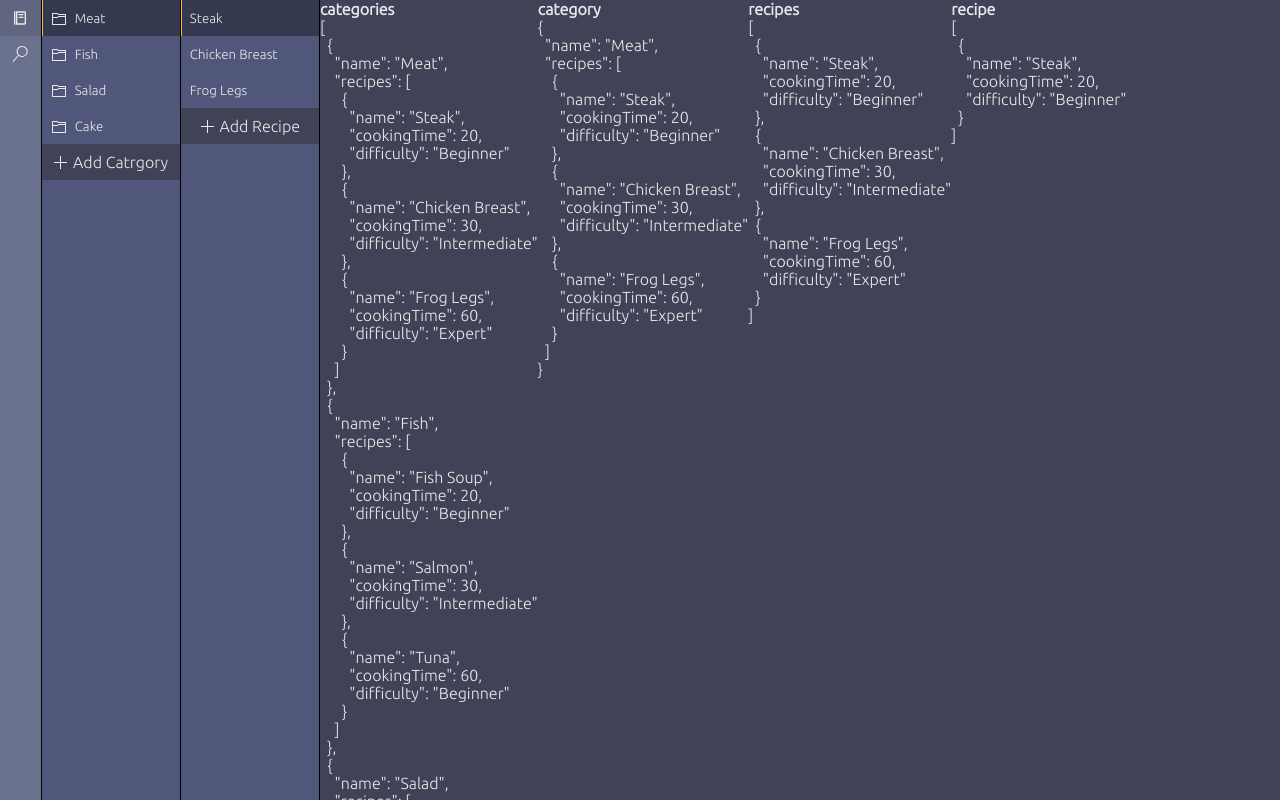
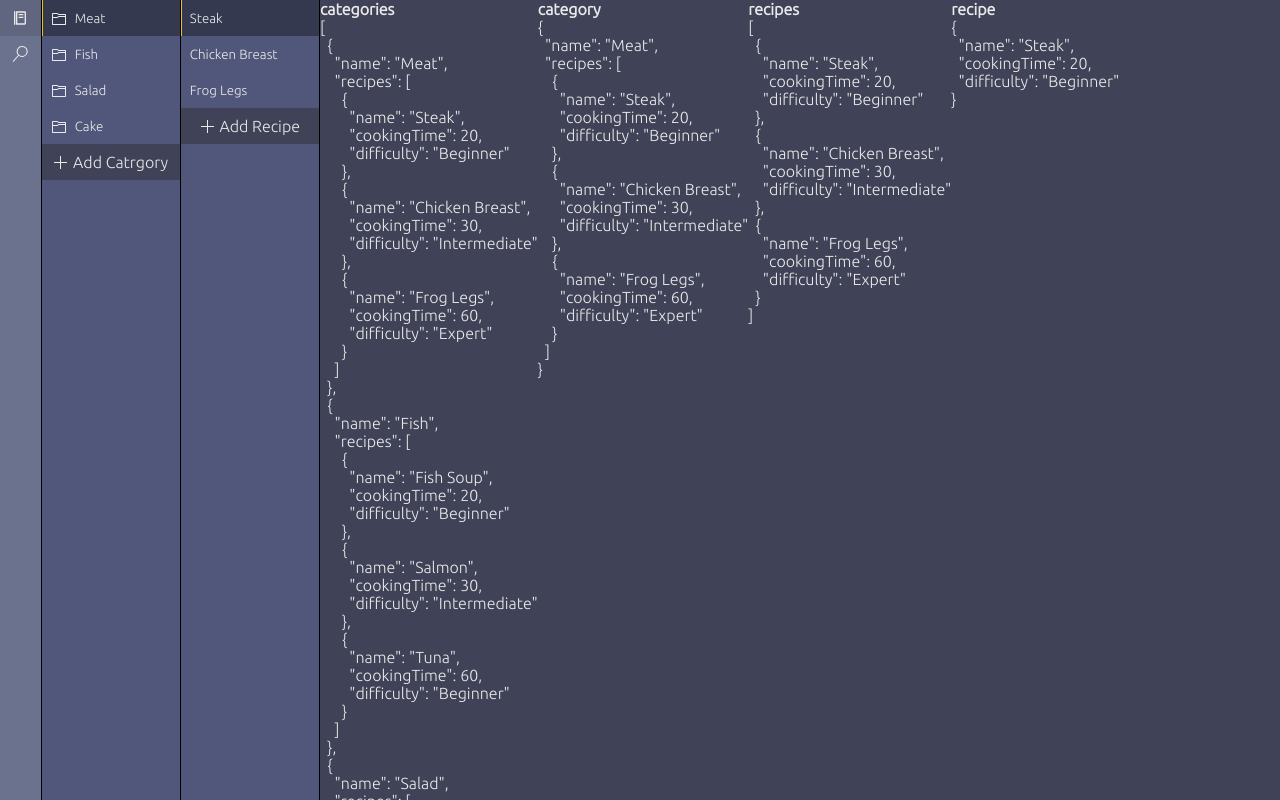
Before and after one commit to Vojka93/cooker-app, a React (Create React App) app in the folder frontend/: page / in a window 1280 px wide. Shown: the top 800 px of the page. Built offline with nearby package versions, Linux system fonts and the light colour scheme.

Commit message:
code cleanup

```diff
--- a/frontend/src/App.js
+++ b/frontend/src/App.js
@@ -53,20 +53,24 @@ function App() {
   )
 
   useEffect(() => {
-    const newCategoryState = { ...category, recipes }
-    setCategory(newCategoryState)
+    setCategory(categories.filter((x) => x.name === selectedCategory)[0])
+
+    setTimeout(() => {
+      setSelectedRecipe(
+        historyArray?.filter((x) => x.categoryName === selectedCategory)[0]
+          ?.recipeName
+      )
+    }, 0)
+
+    setSelectedRecipe('Reforma')
   }, [categories])
 
   useEffect(() => {
-    const newRecipeState = category?.recipes?.filter(
-      (recipe) => recipe.name === selectedRecipe
-    )
+    setRecipes(category?.recipes)
 
-    setRecipe(newRecipeState)
-  }, [recipes])
-
-  useEffect(() => {
-    setRecipes(category?.recipes)
+    setTimeout(() => {
+      setRecipe(category?.recipes?.filter((x) => x.name === selectedRecipe)[0])
+    }, 0)
   }, [category])
 
   useEffect(() => {
@@ -79,14 +83,13 @@ function App() {
     )[0]?.recipeName
 
     setCategory(newCategoryState)
-
     setSelectedRecipe(lastRecipeName)
   }, [selectedCategory])
 
   useEffect(() => {
     const newRecipeState = recipes?.filter(
       (recipe) => recipe.name === selectedRecipe
-    )
+    )[0]
 
     const newHistoryState = historyArray.map((obj) => {
       if (obj.categoryName === selectedCategory) {
```
